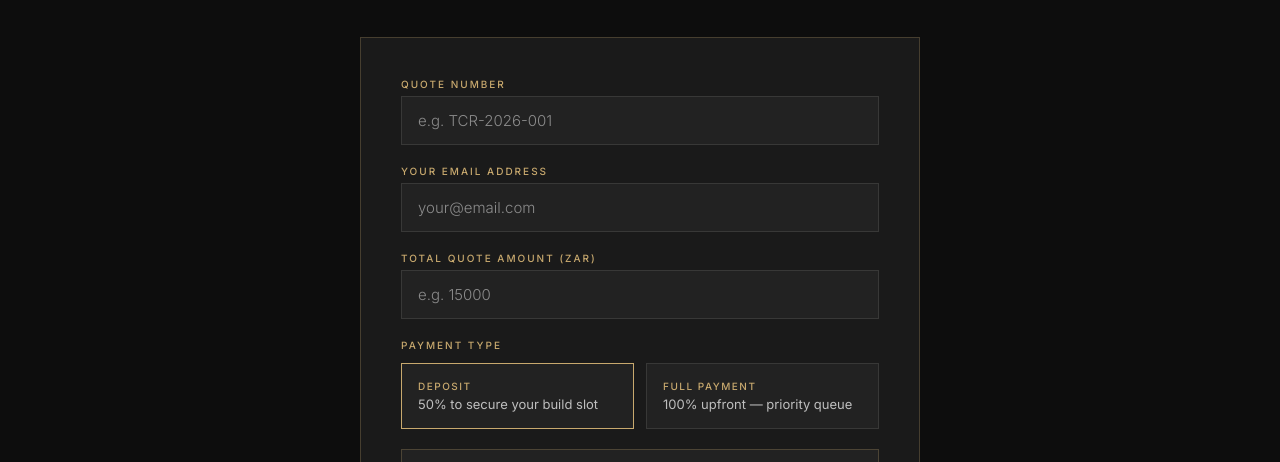
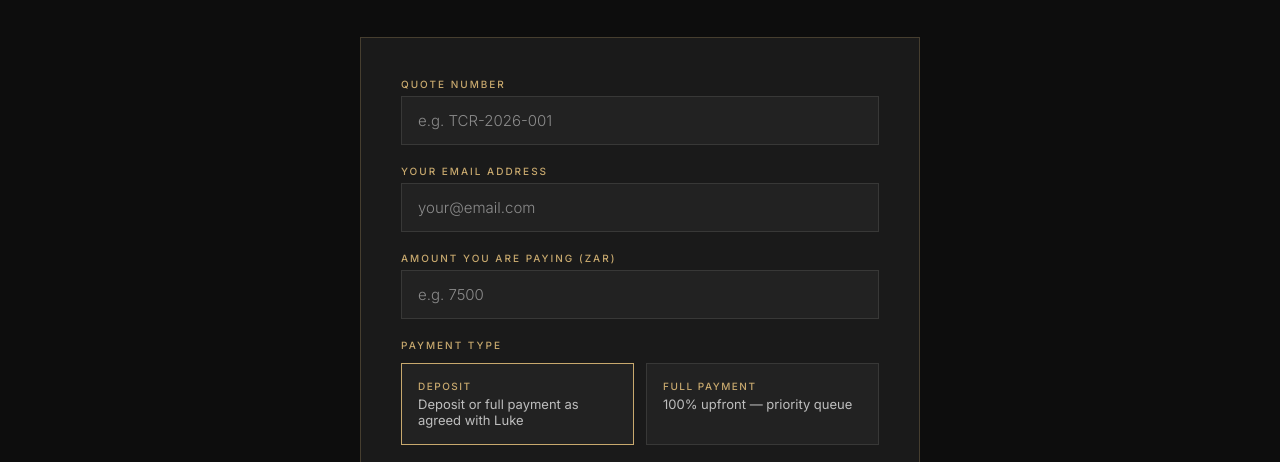
Before and after one commit to Synaptoman/tonyscafe, a plain HTML site: page pay.html in a window 1280 px wide. Shown: the part 319-781 px from the top of the page. Drawn offline with Linux system fonts and the light colour scheme.

Commit message:
Add Pay a Deposit button, simplify payment page

```diff
--- a/pay.html
+++ b/pay.html
@@ -79,8 +79,8 @@ footer{background:var(--panel);padding:20px 40px;border-top:1px solid var(--rule
       </div>
 
       <div class="form-group">
-        <label class="form-label">Total Quote Amount (ZAR)</label>
-        <input type="number" class="form-input" id="total_amount" placeholder="e.g. 15000" min="0" oninput="updateAmount()">
+        <label class="form-label">Amount You Are Paying (ZAR)</label>
+        <input type="number" class="form-input" id="total_amount" placeholder="e.g. 7500" min="0" oninput="updateAmount()">
         <span class="error" id="err_amount">Please enter the quoted amount</span>
       </div>
 
@@ -89,7 +89,7 @@ footer{background:var(--panel);padding:20px 40px;border-top:1px solid var(--rule
         <label class="pay-type selected" id="type_deposit" onclick="selectType('deposit')">
           <input type="radio" name="pay_type" value="deposit" checked>
           <div class="pay-type-label">Deposit</div>
-          <div class="pay-type-desc">50% to secure your build slot</div>
+          <div class="pay-type-desc">Deposit or full payment as agreed with Luke</div>
         </label>
         <label class="pay-type" id="type_full" onclick="selectType('full')">
           <input type="radio" name="pay_type" value="full">
```
Also changed, not shown: index.html (+1 -1 lines).
